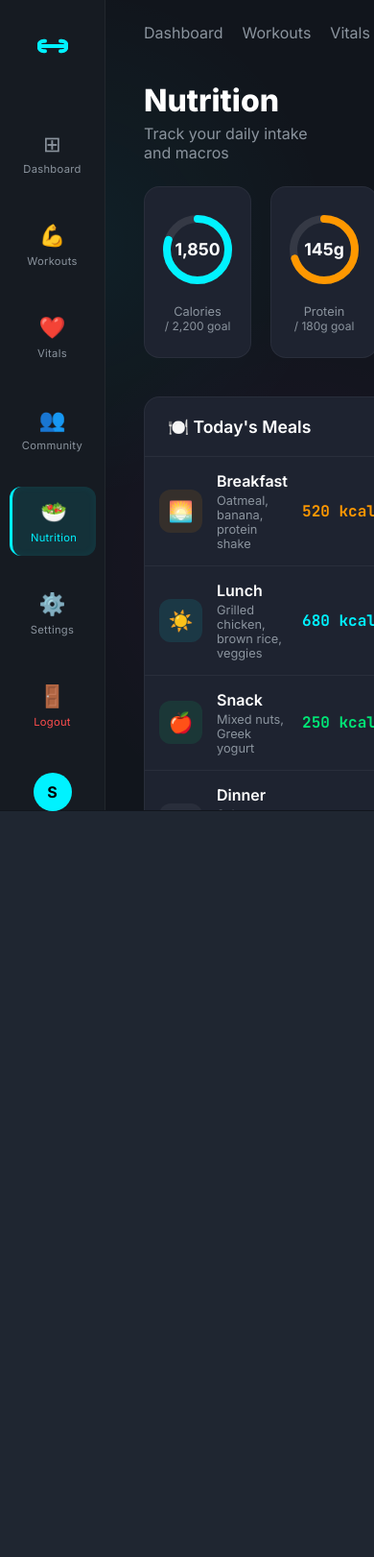
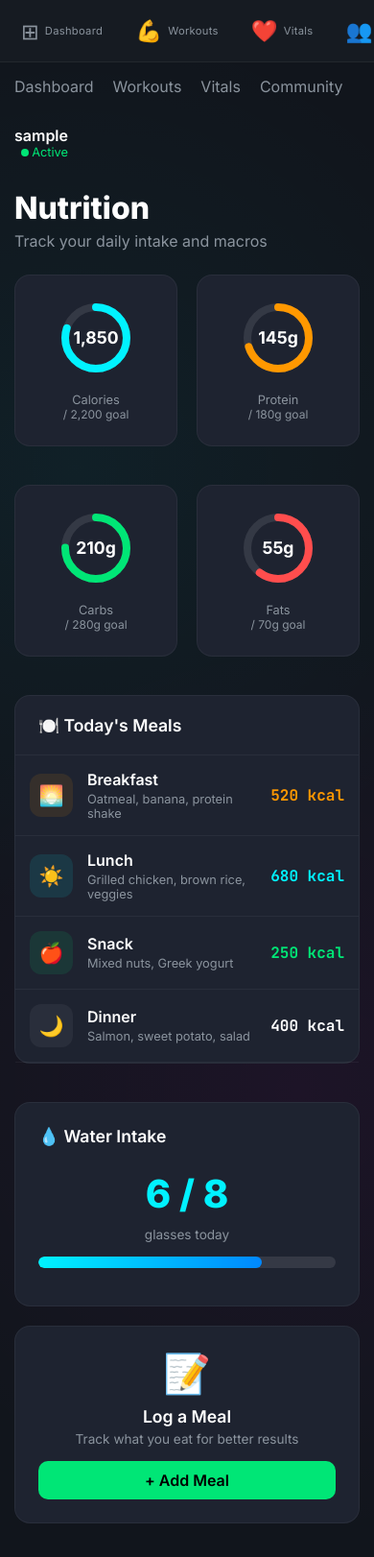
Before and after one commit to Parth-1606/AI_Trainer, a Flask app: page /nutrition in a window 390 px wide. Shown: the whole page at 96% size. Before the commit the page ends 845 px from the top, so only its background shows below. Run offline with Flask 3, Linux system fonts and the light colour scheme; the visitor is signed in with stand-in values (Sample User, id 1).

Commit message:
Fix mobile scrolling on all dashboard pages

```diff
--- a/templates/dashboard.html
+++ b/templates/dashboard.html
@@ -328,6 +328,10 @@
     .log-details p { margin: 3px 0 0; font-size: 0.8rem; color: var(--text-muted); }
 
     @media (max-width: 768px) {
+        body {
+            height: auto;
+            overflow-y: auto;
+        }
         .layout-wrapper {
             flex-direction: column;
             height: auto;
--- a/templates/nutrition.html
+++ b/templates/nutrition.html
@@ -67,6 +67,15 @@
         border-radius: 6px;
         background: linear-gradient(90deg, var(--accent-teal), #0088ff);
         transition: width 0.5s ease;
+    }
+
+    @media (max-width: 768px) {
+        .macro-grid {
+            grid-template-columns: 1fr 1fr;
+        }
+        .main-panel > div[style*="display:grid"] {
+            grid-template-columns: 1fr !important;
+        }
     }
 </style>
 {% endblock %}
--- a/templates/partials/shared_styles.html
+++ b/templates/partials/shared_styles.html
@@ -181,4 +181,50 @@
         font-weight: 600;
         color: white;
     }
+
+    @media (max-width: 768px) {
+        body {
+            height: auto;
+            overflow-y: auto;
+        }
+        .layout-wrapper {
+            flex-direction: column;
+            height: auto;
+            min-height: 100vh;
+        }
+        .sidebar {
+            width: 100%;
+            height: auto;
+            flex-direction: row;
+            padding: 10px;
+            border-right: none;
+            border-bottom: 1px solid var(--border-color);
+            overflow-x: auto;
+            justify-content: flex-start;
+            gap: 10px;
+        }
+        .sidebar-logo, .profile-avatar {
+            display: none;
+        }
+        .sidebar-item {
+            width: auto;
+            padding: 8px 12px;
+            flex-direction: row;
+            white-space: nowrap;
+        }
+        .main-panel {
+            padding: 15px;
+            overflow-y: visible;
+        }
+        .topbar {
+            flex-direction: column;
+            gap: 15px;
+            align-items: flex-start;
+        }
+        .top-nav {
+            overflow-x: auto;
+            width: 100%;
+            padding-bottom: 10px;
+        }
+    }
 </style>
```
Also changed, not shown: templates/calendar.html (+46 -0 lines).
